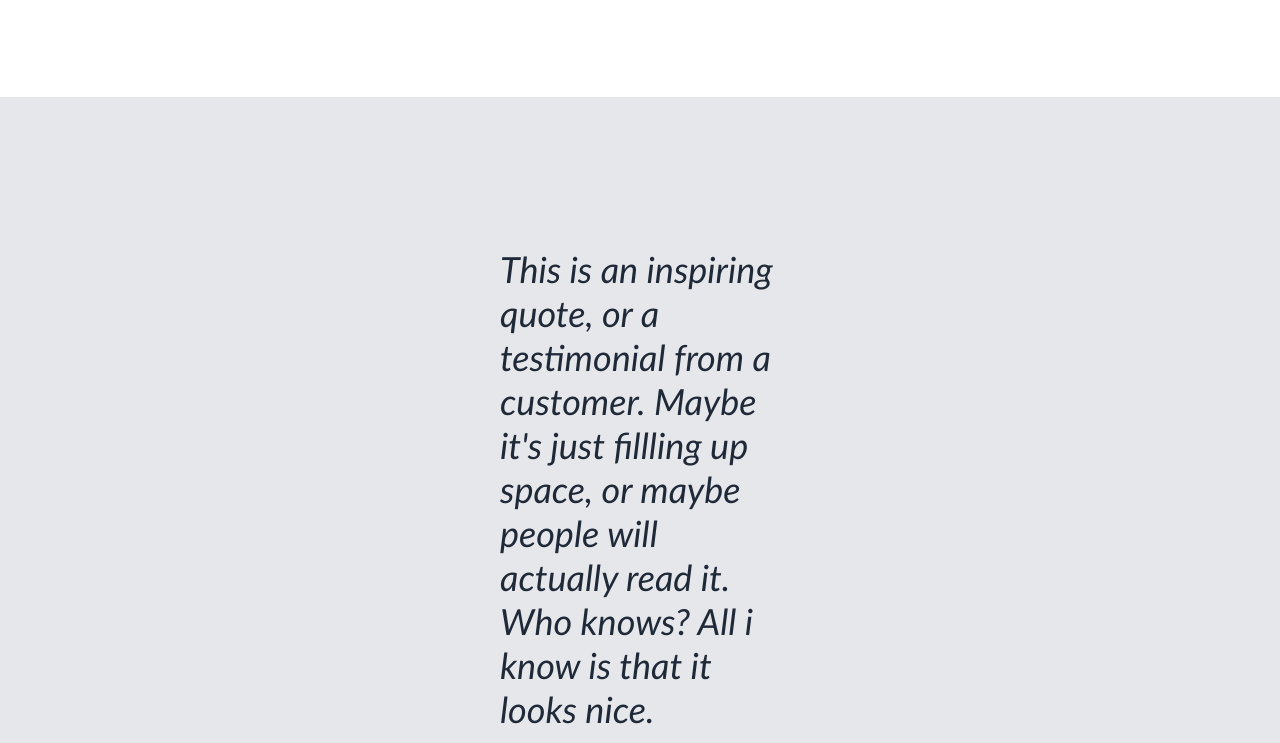
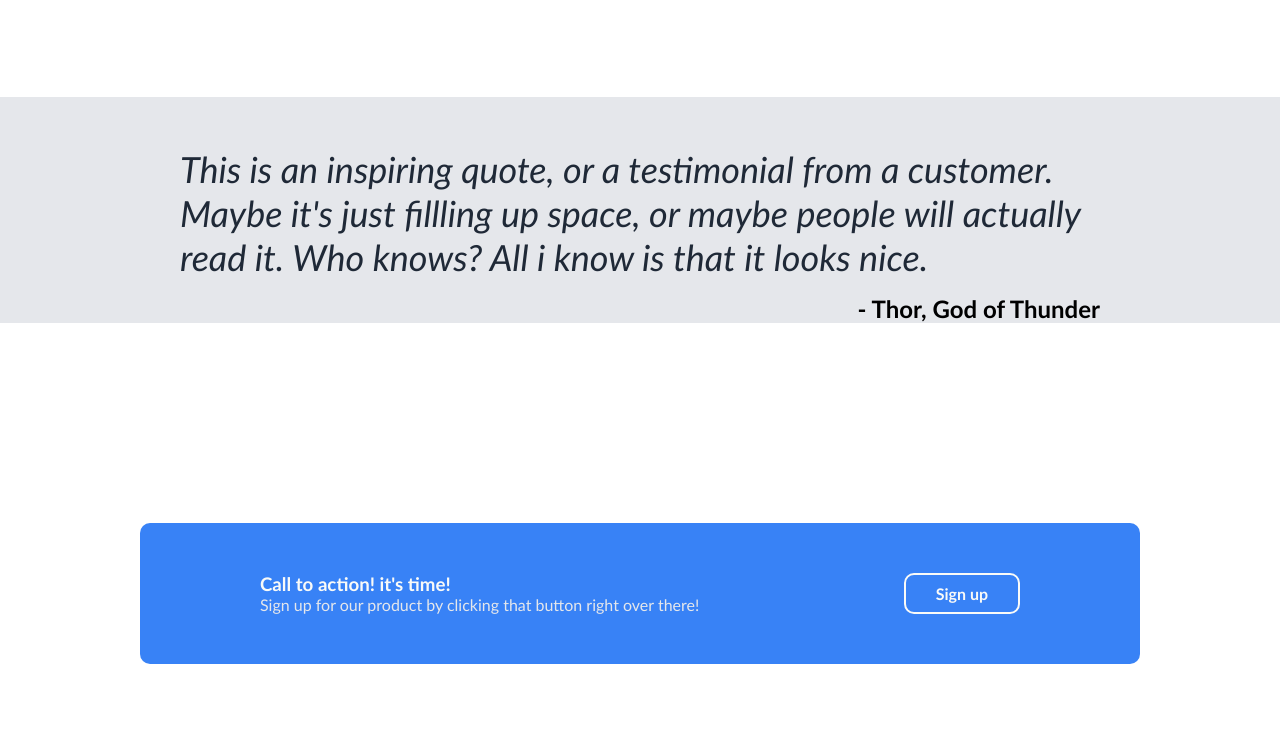
Before and after one commit to kaz9112/TOP-landing-page, a plain HTML site: page index.html in a window 1280 px wide. Shown: the part 978-1721 px from the top of the page. Drawn offline with Linux system fonts and the light colour scheme.

Commit message:
lower done

```diff
--- a/styles.css
+++ b/styles.css
@@ -132,13 +132,14 @@
 
 .lower-mid {
     background-color: #e5e7eb;
-    padding: 100px 500px;
+    padding: 100px auto;
 }
 
 .lower-mid .container {
     display: flex;
     flex-direction: column;
     gap: 15px;
+    max-width: 920px;
 }
 
 .main-quote p {
```
